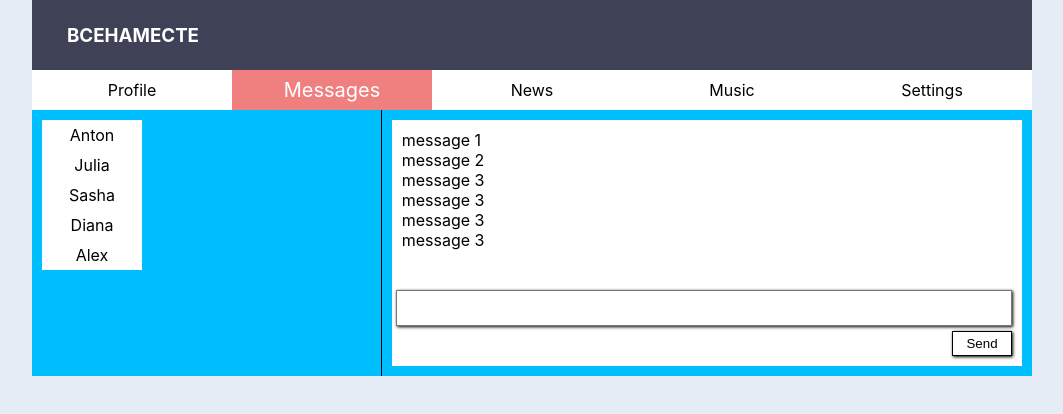
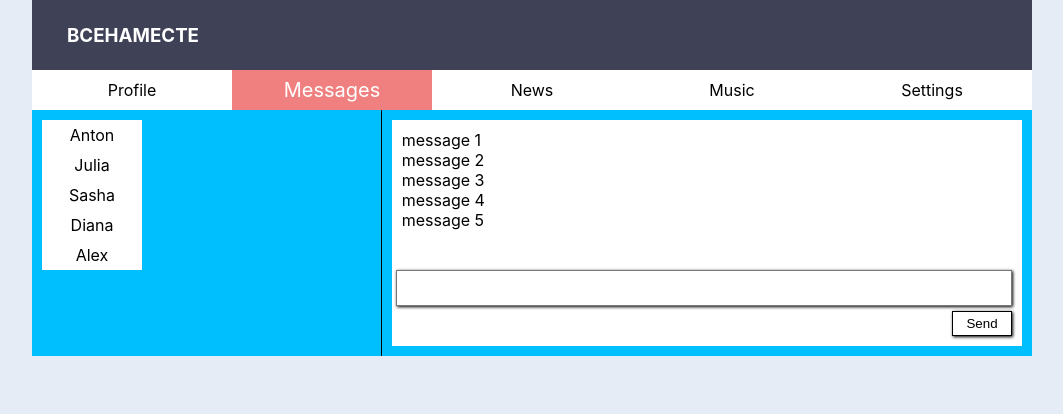
Before and after one commit to antonsadovskiy/samurai-way-main, a React (Create React App) app: page /dialogs in a window 1280 px wide. Shown: the top 414 px of the page, without its empty margins (108-1171 px from the left). Built offline with nearby package versions, Linux system fonts and the light colour scheme.

Commit message:
refactored code

```diff
--- a/src/components/Dialogs/DialogItem/DialogItem.tsx
+++ b/src/components/Dialogs/DialogItem/DialogItem.tsx
@@ -3,8 +3,8 @@ import s from "./DialogItem.module.css";
 import {NavLink} from "react-router-dom";
 
 type DialogItemPropsType = {
+    id: number
     name: string
-    id: number
 }
 
 const DialogItem:FC<DialogItemPropsType> = (props) => {
--- a/src/components/Dialogs/Dialogs.tsx
+++ b/src/components/Dialogs/Dialogs.tsx
@@ -4,24 +4,35 @@ import DialogItem from "./DialogItem/DialogItem";
 import MessageItem from "./MessageItem/MessageItem";
 
 const Dialogs:FC = (props) => {
+
+    const dialogs = [
+        {id: 1, name: "Anton"},
+        {id: 2, name: "Julia"},
+        {id: 3, name: "Sasha"},
+        {id: 4, name: "Diana"},
+        {id: 5, name: "Alex"},
+    ]
+
+    const messages = [
+        {id: 1, message: "message 1"},
+        {id: 2, message: "message 2"},
+        {id: 3, message: "message 3"},
+        {id: 4, message: "message 4"},
+        {id: 5, message: "message 5"},
+    ]
+
+    const dialogsItems = dialogs.map( dialog => <DialogItem name={dialog.name} id={dialog.id} />)
+    const messageItems = messages.map( message => <MessageItem message={message.message} />)
+
     return (
         <div>
             <div className={s.dialogsContainer}>
                 <div className={s.dialogItems}>
-                    <DialogItem name="Anton" id={1}/>
-                    <DialogItem name="Julia" id={2}/>
-                    <DialogItem name="Sasha" id={3}/>
-                    <DialogItem name="Diana" id={4}/>
-                    <DialogItem name="Alex" id={5}/>
+                    {dialogsItems}
                 </div>
                 <div className={s.messageItems}>
                     <div>
-                        <MessageItem message="message 1"/>
-                        <MessageItem message="message 2"/>
-                        <MessageItem message="message 3"/>
-                        <MessageItem message="message 3"/>
-                        <MessageItem message="message 3"/>
-                        <MessageItem message="message 3"/>
+                        {messageItems}
                     </div>
                     <div className={s.newMessage}>
                         <textarea/>
--- a/src/components/Profile/MyPosts/MyPosts.tsx
+++ b/src/components/Profile/MyPosts/MyPosts.tsx
@@ -3,6 +3,15 @@ import s from "./MyPosts.module.css";
 import Post from "./Post/Post";
 
 const MyPosts = () => {
+
+    const posts = [
+        {id: 1, date: "19:08 27 Jan", likes: 53, comments: 2, message: "Lorem ipsum dolor sit amet, consectetur adipisicing elit. Dicta dignissimos eaqueeveniet. At distinctio dolor dolorem doloremque dolores eius est incidunt itaque laborum nam officiaquod reiciendis, reprehenderit temporevoluptas?Commodi delectus deleniti, error iste minima modi quae repudiandae vero! Et excepturi harum molestias nemo nobis non nulla praesentium provident velit, vitae? Aspernatur atque beatae cumque explicabo nisi optio saepe!Aliquam dignissimos, laudantium quisquam reprehenderit saepe voluptatibus voluptatum. Accusamus dolor doloribus incidunt repellat! Debitis est excepturi harum illo, magnam nesciunt nihil perspiciatis placeat quibusdam quis ratione reiciendis repellat repudiandae totam."},
+        {id: 2, date: "21:08 28 Mar", likes: 13, comments: 5, message: "How are you doing today?"},
+        {id: 3, date: "14:08 4 Apr", likes: 90, comments: 0, message: "I'm busy"},
+    ]
+
+    const postsItems = posts.map( post => <Post id={post.id} date={post.date} message={post.message} likes={post.likes} comments={post.comments} />)
+
     return (
         <div className={s.postsContainer}>
             <div className={s.newPost}>
@@ -12,9 +21,7 @@ const MyPosts = () => {
                 </div>
             </div>
             <div className={s.posts}>
-                <Post message={"Lorem ipsum dolor sit amet, consectetur adipisicing elit. Dicta dignissimos eaqueeveniet. At distinctio dolor dolorem doloremque dolores eius est incidunt itaque laborum nam officiaquod reiciendis, reprehenderit temporevoluptas?Commodi delectus deleniti, error iste minima modi quae repudiandae vero! Et excepturi harum molestias nemo nobis non nulla praesentium provident velit, vitae? Aspernatur atque beatae cumque explicabo nisi optio saepe!Aliquam dignissimos, laudantium quisquam reprehenderit saepe voluptatibus voluptatum. Accusamus dolor doloribus incidunt repellat! Debitis est excepturi harum illo, magnam nesciunt nihil perspiciatis placeat quibusdam quis ratione reiciendis repellat repudiandae totam."} likes={30} comments={3}/>
-                <Post message={"How are you doing today?"} likes={53} comments={3}/>
-                <Post message={"I'm busy"} likes={21} comments={3}/>
+                {postsItems}
             </div>
         </div>
     );
--- a/src/components/Profile/MyPosts/Post/Post.tsx
+++ b/src/components/Profile/MyPosts/Post/Post.tsx
@@ -3,6 +3,8 @@ import s from "./Post.module.css";
 import avatar from "../../../../asssets/images/ava.jpg"
 
 type PostPropsType = {
+    id: number
+    date: string
     message: string
     likes: number
     comments: number
@@ -15,7 +17,7 @@ const Post: FC<PostPropsType> = (props) => {
                 <img src={avatar} alt="avatar"/>
                 <div className={s.nameAndDate}>
                     <p className={s.name}>Anton Sadovskiy</p>
-                    <p className={s.date}>19:08 27 Jan</p>
+                    <p className={s.date}>{props.date}</p>
                 </div>
             </div>
             <div className={s.postMessage}>
```
